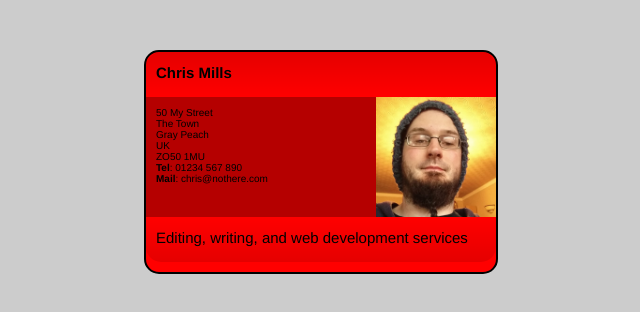
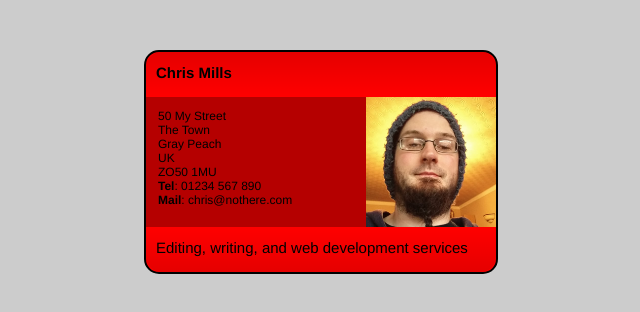
Before and after one commit to davo1984/W2-Card, a plain HTML site: page index.html in a window 1280 px wide. Shown: the whole page, without its empty margins (319-959 px from the left). Drawn offline with Linux system fonts and the light colour scheme.

Commit message:
Final (more or less)

```diff
--- a/style.css
+++ b/style.css
@@ -1,6 +1,6 @@
 /******  General Styles *****/
 
-/* testing github push */
+/* Final (more or less) not pushing to Github! */
 
 body {
   margin: 0;
@@ -58,7 +58,6 @@ html {
 }
 
 .card header h2 {
-  /*padding: 1em;*/
   font-size: 1.5em;
   line-height: 1.5;
 }
@@ -71,11 +70,12 @@ html {
 /*  Main Card Contents  */
 
 .card article {
-  height: 12em;
+  height: 13em;
   background-color: rgba(0, 0, 0, 0.29);
 }
 
 .card article p {
   padding: 1em;
+  font-size: 1.2em;
   /*background-color: rgba(0, 0, 0, 0.29)*/
 }
```
